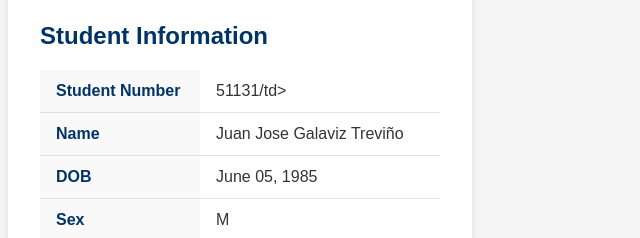
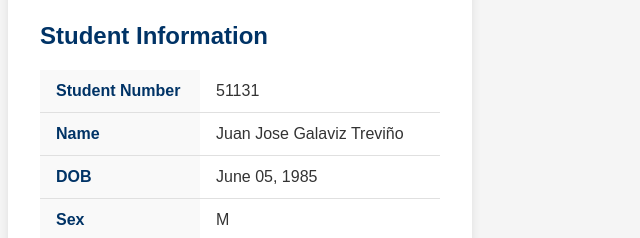
Before and after one commit to scschooleng/certificate-validation, a plain HTML site: page English/students/toeflitp/51131.html in a window 1280 px wide. Shown: the part 255-493 px from the top of the page, 400-1040 px from the left. Drawn offline with Linux system fonts and the light colour scheme.

Commit message:
Update 51131.html

```diff
--- a/English/students/toeflitp/51131.html
+++ b/English/students/toeflitp/51131.html
@@ -25,7 +25,7 @@
             <tbody>
               <tr>
                 <th>Student Number</th>
-                <td>51131/td>
+                <td>51131</td>
               </tr>
               <tr>
                 <th>Name</th>
@@ -92,4 +92,5 @@
   <script src="script.js"></script>
 </body>
 
+
 </html>
```
